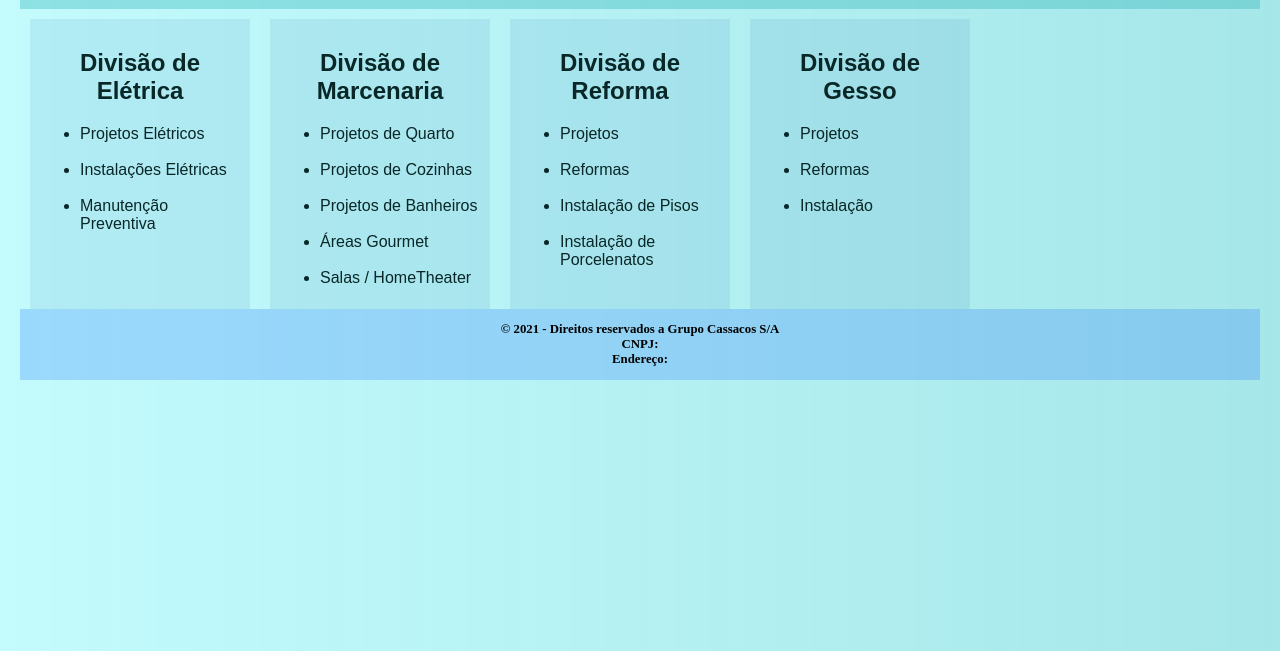
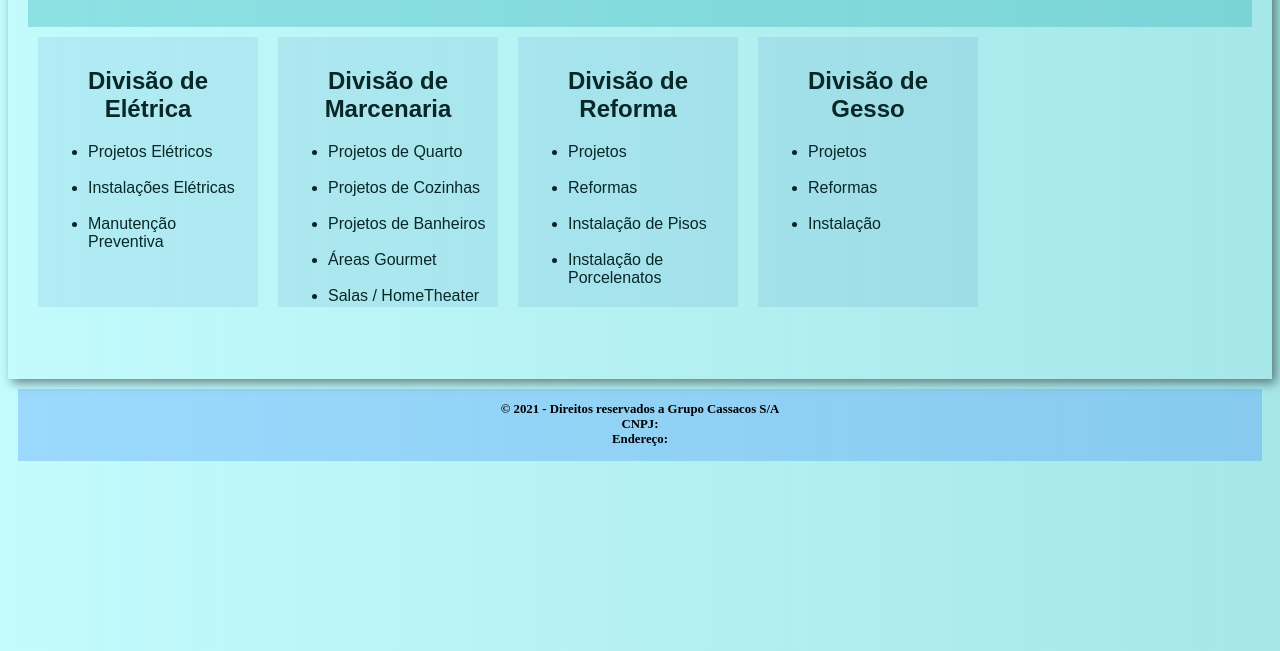
Before and after one commit to v2sousa/grupo-obra-certa, a plain HTML site: page index.html in a window 1280 px wide. Shown: the part 149-800 px from the top of the page. Drawn offline with Linux system fonts and the light colour scheme.

Commit message:
Atualizaçoes
Atualizaçoes no html e css

```diff
--- a/style.css
+++ b/style.css
@@ -1,10 +1,13 @@
 @charset "UTF-8";
 main{
+    max-width: 800;
+    height: 500px;
+    padding: 10px;
+    box-shadow: 4px 4px 10px rgba(0, 0, 0, 0.473);
 
 }
 body{
     background-image: linear-gradient( to right, #69f5fa65, #5ad2d68a);
-    margin:auto 10px;
     }
 
 #principal {
@@ -19,7 +22,7 @@ body{
     font-family: Arial, Helvetica, sans-serif;
     color: #092727;
     text-align: left;
-    height: 270px;
+    height: 250px;
     width: 200px;
     padding: 10px;
     margin-left: 20px;
@@ -44,11 +47,12 @@ h2 {
 
 #rodape {
     background-color: #2875fa41;
+    box-shadow: black 10px;
     text-align: center;
     font-weight: bold;
     font-size: 0.8em;
     padding: 0.5px;
-    margin-top: 5px;
+    margin-top: 10px;
     margin: 10px;
     clear: left;
 }
```
Also changed, not shown: index.html (+4 -1 lines).
